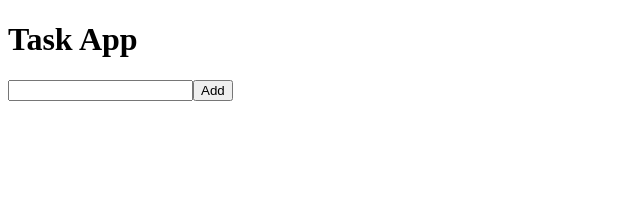
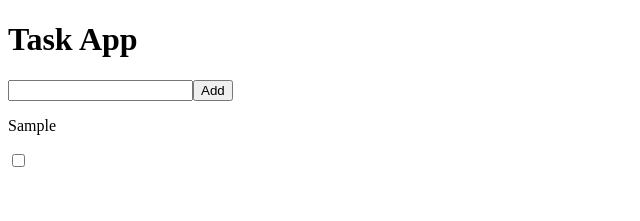
Before and after one commit to JoaoLuixz/task-app, a Vue app: page / in a window 1280 px wide. Both pictures are taken after typing "Sample" into the empty fields and a click on the button "Add". Shown: the top 221 px of the page, without its empty margins (0-640 px from the left). Built offline with nearby package versions, Linux system fonts and the light colour scheme; the HTML template or start-up script is replaced by a standard one.

Commit message:
feat: render tasks array

```diff
--- a/src/App.vue
+++ b/src/App.vue
@@ -19,6 +19,11 @@ function addTask() {
     <input v-model="newTaskContent" />
     <button>Add</button>
   </form>
+
+  <div v-for="task in tasks" :key="task.id">
+    <p>{{ task.content }}</p>
+    <input type="checkbox" :checked="task.isDone" />
+  </div>
 </template>
 
 <style scoped></style>
```
